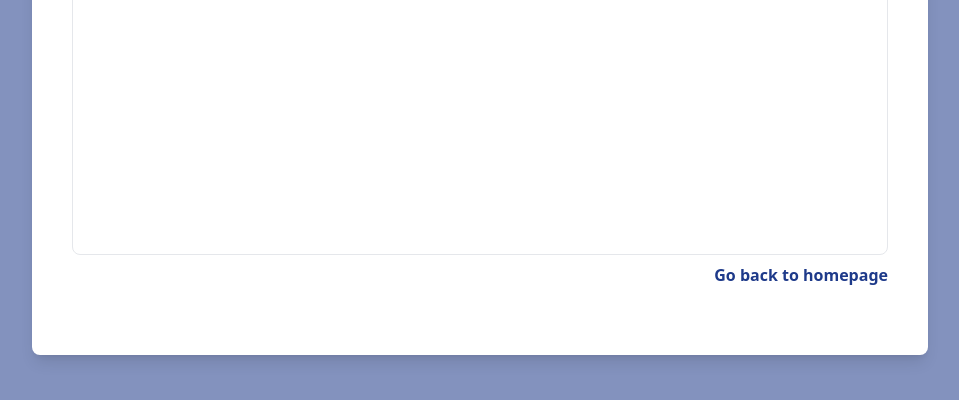
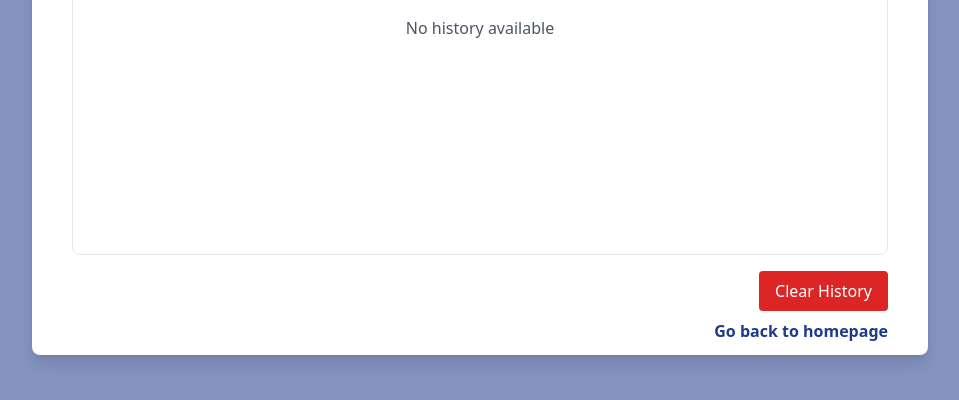
Before and after one commit to oseiagm/skinkare, a Flask app: template SkinKareAIApp/templates/historyPage.html in a window 1280 px wide. Shown: the part 365-765 px from the top of the page, without its empty margins (160-1119 px from the left). Run offline with Flask 3, Linux system fonts and the light colour scheme; the template is opened without the code that fills it, so the values that code supplies are empty; some libraries are stand-ins or nearby versions.

Commit message:
Bug fixes

```diff
--- a/SkinKareAIApp/app.py
+++ b/SkinKareAIApp/app.py
@@ -1,4 +1,4 @@
-from flask import Flask, request, jsonify, render_template, redirect
+from flask import Flask, request, jsonify, render_template, redirect, url_for
 import base64
 import requests
 from PIL import Image
@@ -35,6 +35,31 @@ def index():
 @app.route('/results')
 def result():
     return render_template('results.html')
+
+@app.route('/history')
+def history():
+    # Connect to SQLite database and fetch all analyses
+    conn = sqlite3.connect('skin_kare.db')
+    cursor = conn.cursor()
+    cursor.execute('SELECT diagnosis, treatment, date FROM analyses ORDER BY date DESC')
+    analyses = cursor.fetchall()
+    conn.close()
+
+    # Pass data to the template
+    return render_template('historyPage.html', analyses=analyses)
+
+@app.route('/clear_history', methods=['POST'])
+def clear_history():
+    # Connect to the SQLite database and delete all entries
+    conn = sqlite3.connect('skin_kare.db')
+    cursor = conn.cursor()
+    cursor.execute('DELETE FROM analyses')
+    conn.commit()
+    conn.close()
+
+    # Redirect back to the history page after clearing
+    return redirect(url_for('history'))
+
 
 @app.route('/analyze', methods=['POST'])
 def analyze_image():
--- a/SkinKareAIApp/templates/historyPage.html
+++ b/SkinKareAIApp/templates/historyPage.html
@@ -18,6 +18,7 @@
 
             <section class="mt-8">
                 <h2 class="text-2xl font-semibold text-gray-800 mb-4">History</h2>
+
                 <div class="overflow-y-auto h-[40vh] lg:h-[40vh] border border-gray-200 rounded-lg p-2">
                     <table class="table-auto w-full border-collapse border-spacing-y-4 table-fixed">
                         <thead class="sticky top-0 bg-white z-10">
@@ -28,6 +29,7 @@
                             </tr>
                         </thead>
                         <tbody>
+                            {% if analyses %}
                                 {% for diagnosis, treatment, date in analyses %}
                                 <tr class="bg-blue-900 bg-opacity-10">
                                     <td class="py-4 px-6 text-gray-800 break-words">{{ diagnosis }}</td>
@@ -36,12 +38,30 @@
                                 </tr>
                                 <tr class="h-4"></tr>
                                 {% endfor %}
+                            {% else %}
+                                <tr>
+                                    <td colspan="3" class="text-center py-4 text-gray-600">No history available</td>
+                                </tr>
+                            {% endif %}
                         </tbody>
                     </table>
                 </div>
+
+                <!-- Clear History Button -->
+                <div class="flex justify-end mt-4">
+                    <form action="/clear_history" method="POST">
+                        <button type="submit" class="bg-red-600 text-white px-4 py-2 rounded hover:bg-red-700">
+                            Clear History
+                        </button>
+                    </form>
+                </div>
+
                 <a href="/" class="flex justify-end mt-2 text-blue-900 font-semibold hover:underline">Go back to homepage</a>
             </section>
+
         </div>
     </div>
+
+
 </body>
 </html>
```
Also changed, not shown: SkinKareAIApp/requirements.txt (deleted, +0 -10 lines), SkinKareAIApp/templates/results.html (+1 -29 lines), SkinKareAIApp/skin_kare.db. Lines whose indentation alone changed are shown as unchanged.
